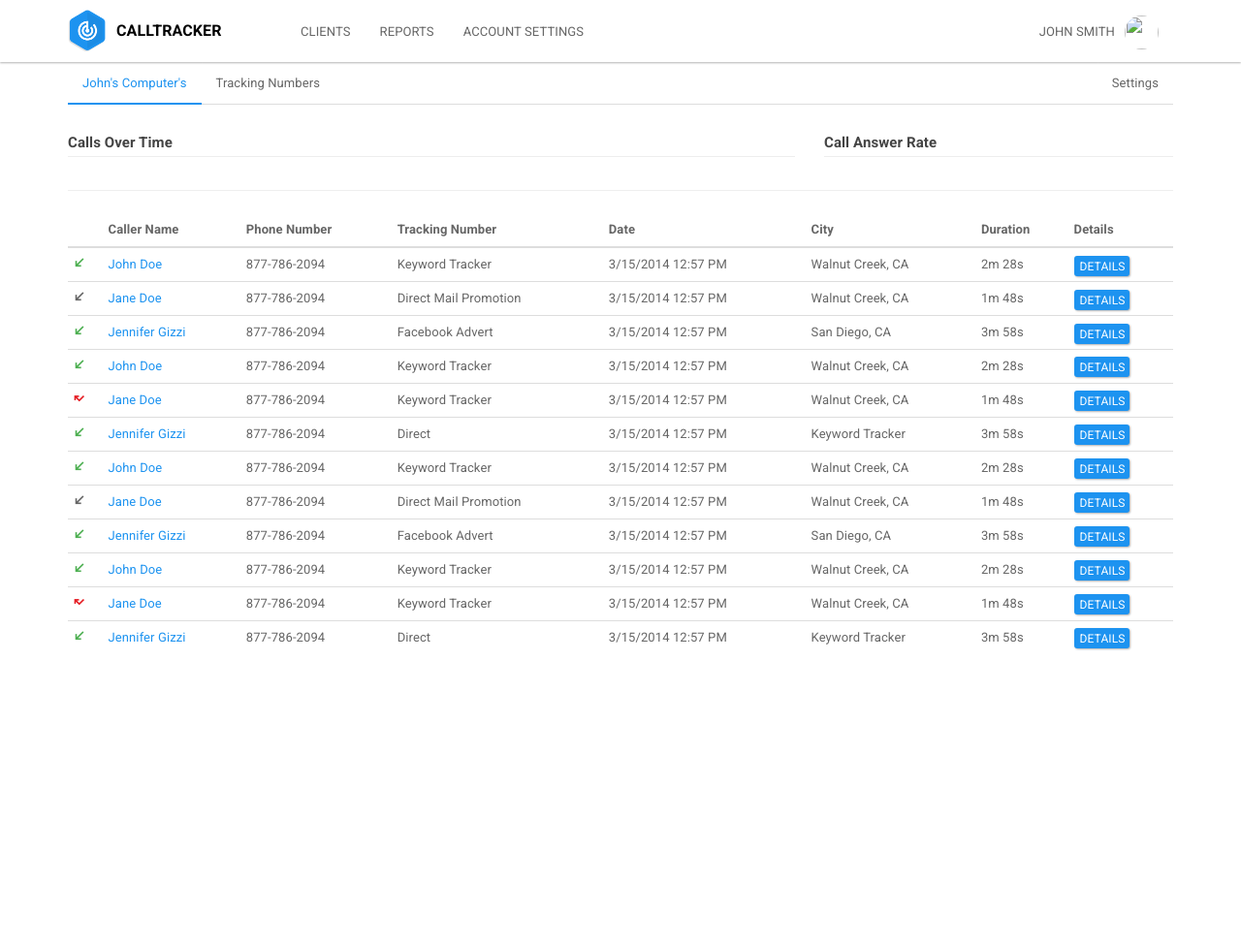
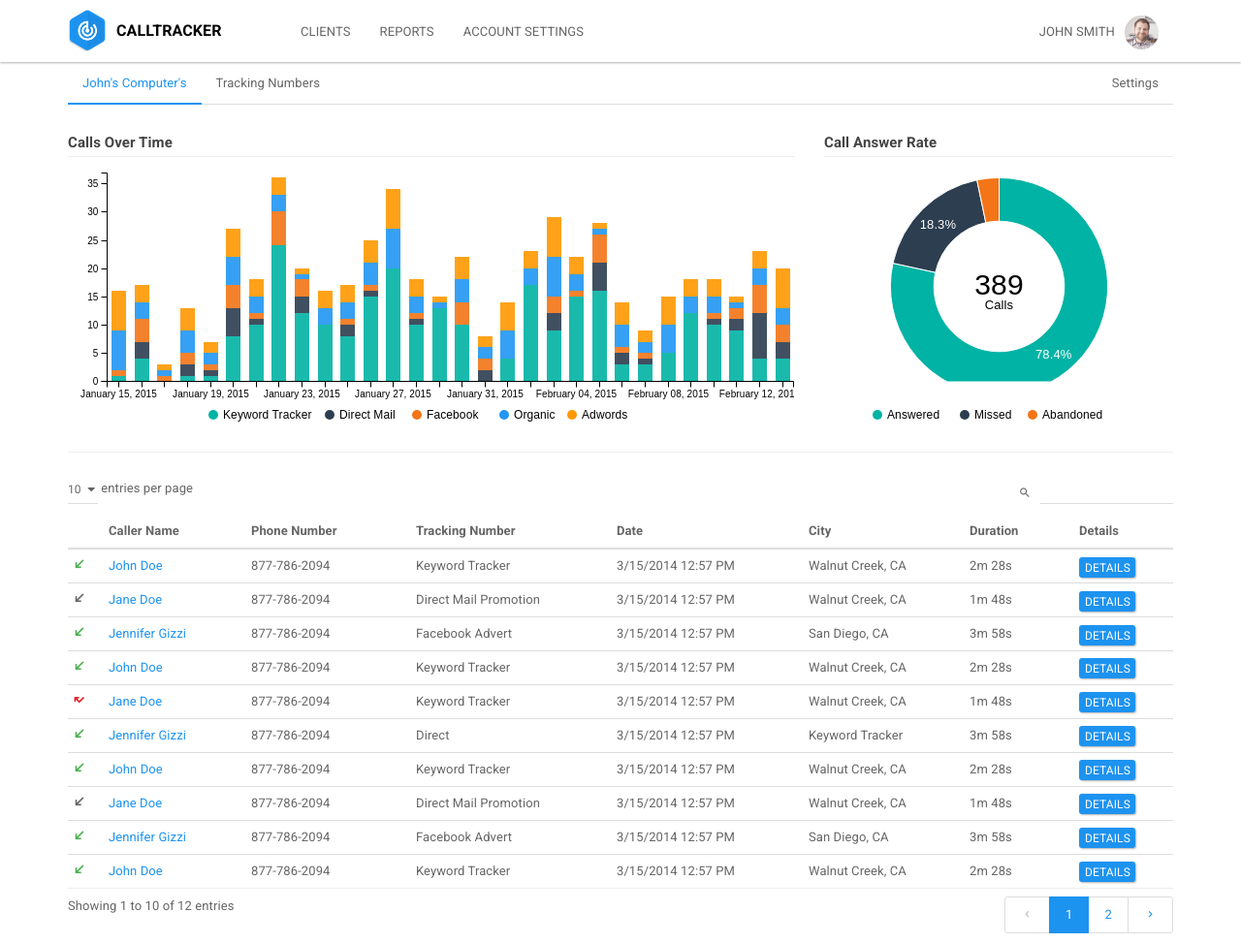
Before and after one commit to sumonst21/calltrackerio-site, a Jekyll site: the page built from dashboard.html, in a window 1280 px wide. Shown: the whole page at 97% size. Built offline with Jekyll 4.4.1, drawn with Linux system fonts in a browser that asks for light colours; nearby versions of some CDN libraries; library files that are not in the unit come from our copies; before the commit the page ends 900 px from its top, so only the background shows below that.

Commit message:
fix a bunch of broken stuff

```diff
--- a/_includes/header-end-user.html
+++ b/_includes/header-end-user.html
@@ -19,7 +19,7 @@
         <li><a href="#">Account Settings</a></li>
       </ul>
       <ul class="nav navbar-nav navbar-right">
-              <li class="dropdown"><a href="#" class="dropdown-toggle" data-toggle="dropdown"><img src="images/app/128.jpg" width="35" height="35" class="img-circle pull-right m-l-10 img-profile-avatar">John Smith</a>
+              <li class="dropdown"><a href="#" class="dropdown-toggle" data-toggle="dropdown"><img src="/images/app/128.jpg" width="35" height="35" class="img-circle pull-right m-l-10 img-profile-avatar">John Smith</a>
                   <ul class="dropdown-menu pull-right">
                       <li><a href=""> Preferences</a></li>
                       <li><a href=""> Notifications</a></li>
--- a/_includes/javascript.html
+++ b/_includes/javascript.html
@@ -1,14 +1,14 @@
 <!-- JS -->
-<script src="js/jquery-1.11.2.min.js"></script>
-<script src="js/bootstrap.min.js"></script>
-<script src="js/jquery.dataTables.min.js"></script>
-<script src="js/jquery.dataTables.bootstrap.min.js"></script>
-<script src="js/select2.min.js"></script>
-<script src="js/d3.min.js"></script>
-<script src="js/c3.min.js"></script>
-<script src="js/c3.overrides.js"></script>
-<script src="js/mediaelement-and-player.min.js"></script>
-<script src="js/main.js"></script>
+<script src="/js/jquery-1.11.2.min.js"></script>
+<script src="/js/bootstrap.min.js"></script>
+<script src="/js/jquery.dataTables.min.js"></script>
+<script src="/js/jquery.dataTables.bootstrap.min.js"></script>
+<script src="/js/select2.min.js"></script>
+<script src="/js/d3.min.js"></script>
+<script src="/js/c3.min.js"></script>
+<script src="/js/c3.overrides.js"></script>
+<script src="/js/mediaelement-and-player.min.js"></script>
+<script src="/js/main.js"></script>
 <script type="text/javascript">
 //fixed top sub-nav
 $(window).scroll(function() {
--- a/dashboard.html
+++ b/dashboard.html
@@ -82,7 +82,7 @@ sitemap: false
                       <span class="info-bubble info-bubble-small" title="Recieved Call" placement="top"><i class="md-call-received text-success bold fa-lg"></i></span>
                     </td>
                     <td>
-                      <a href="call-details.html">John Doe</a>
+                      <a href="/call-details/">John Doe</a>
                     </td>
                       <td>
                         877-786-2094
@@ -100,7 +100,163 @@ sitemap: false
                         2m 28s
                       </td>
                       <td>
-                          <a href="call-details.html" class="btn btn-xs btn-primary">Details</a>
+                          <a href="/call-details/" class="btn btn-xs btn-primary">Details</a>
+                      </td>
+                  </tr>
+                  <tr>
+                    <td>
+                      <span class="info-bubble info-bubble-small" title="Abandoned Call" placement="top"><i class="md-call-received bold fa-lg"></i></span>
+                    </td>
+                    <td>
+                      <a href="/call-details/">Jane Doe</a>
+                    </td>
+                      <td>
+                        877-786-2094
+                      </td>
+                      <td>
+                          Direct Mail Promotion
+                      </td>
+                      <td>
+                          3/15/2014 12:57 PM
+                      </td>
+                      <td>
+                          Walnut Creek, CA
+                      </td>
+                      <td>
+                        1m 48s
+                      </td>
+                      <td>
+                          <a href="/call-details/" class="btn btn-xs btn-primary">Details</a>
+                      </td>
+                  </tr>
+                  <tr>
+                    <td>
+                      <span class="info-bubble info-bubble-small" title="Recieved Call" placement="top"><i class="md-call-received text-success bold fa-lg"></i></span>
+                    </td>
+                    <td>
+                      <a href="/call-details/">Jennifer Gizzi</a>
+                    </td>
+                      <td>
+                        877-786-2094
+                      </td>
+                      <td>
+                          Facebook Advert
+                      </td>
+                      <td>
+                          3/15/2014 12:57 PM
+                      </td>
+                      <td>
+                          San Diego, CA
+                      </td>
+                      <td>
+                        3m 58s
+                      </td>
+                      <td>
+                        <a href="/call-details/" class="btn btn-xs btn-primary">Details</a>
+                      </td>
+                  </tr>
+                  <tr>
+                    <td>
+                      <span class="info-bubble info-bubble-small" title="Recieved Call" placement="top"><i class="md-call-received text-success bold fa-lg"></i></span>
+                    </td>
+                    <td>
+                      <a href="/call-details/">John Doe</a>
+                    </td>
+                      <td>
+                        877-786-2094
+                      </td>
+                      <td>
+                          Keyword Tracker
+                      </td>
+                      <td>
+                          3/15/2014 12:57 PM
+                      </td>
+                      <td>
+                          Walnut Creek, CA
+                      </td>
+                      <td>
+                        2m 28s
+                      </td>
+                      <td>
+                        <a href="/call-details/" class="btn btn-xs btn-primary">Details</a>
+                      </td>
+                  </tr>
+                  <tr>
+                    <td>
+                      <span class="info-bubble info-bubble-small" title="Missed Call" placement="top"><i class="md-call-missed text-danger bold fa-lg"></i></span>
+                    </td>
+                    <td>
+                      <a href="/call-details/">Jane Doe</a>
+                    </td>
+                      <td>
+                        877-786-2094
+                      </td>
+                      <td>
+                          Keyword Tracker
+                      </td>
+                      <td>
+                          3/15/2014 12:57 PM
+                      </td>
+                      <td>
+                          Walnut Creek, CA
+                      </td>
+                      <td>
+                        1m 48s
+                      </td>
+                      <td>
+                          <a href="/call-details/" class="btn btn-xs btn-primary">Details</a>
+                      </td>
+                  </tr>
+                  <tr>
+                    <td>
+                      <span class="info-bubble info-bubble-small" title="Recieved Call" placement="top"><i class="md-call-received text-success bold fa-lg"></i></span>
+                    </td>
+                    <td>
+                      <a href="/call-details/">Jennifer Gizzi</a>
+                    </td>
+                      <td>
+                        877-786-2094
+                      </td>
+                      <td>
+                          Direct
+                      </td>
+                      <td>
+                          3/15/2014 12:57 PM
+                      </td>
+                      <td>
+                          Keyword Tracker
+                      </td>
+                      <td>
+                        3m 58s
+                      </td>
+                      <td>
+                          <a href="/call-details/" class="btn btn-xs btn-primary">Details</a>
+                      </td>
+                  </tr>
+                  <tr>
+                    <td>
+                      <span class="info-bubble info-bubble-small" title="Recieved Call" placement="top"><i class="md-call-received text-success bold fa-lg"></i></span>
+                    </td>
+                    <td>
+                      <a href="/call-details/">John Doe</a>
+                    </td>
+                      <td>
+                        877-786-2094
+                      </td>
+                      <td>
+                          Keyword Tracker
+                      </td>
+                      <td>
+                          3/15/2014 12:57 PM
+                      </td>
+                      <td>
+                          Walnut Creek, CA
+                      </td>
+                      <td>
+                        2m 28s
+                      </td>
+                      <td>
+                          <a href="/call-details/" class="btn btn-xs btn-primary">Details</a>
                       </td>
                   </tr>
                   <tr>
@@ -126,7 +282,7 @@ sitemap: false
                         1m 48s
                       </td>
                       <td>
-                          <a href="call-details.html" class="btn btn-xs btn-primary">Details</a>
+                          <a href="/call-details/" class="btn btn-xs btn-primary">Details</a>
                       </td>
                   </tr>
                   <tr>
@@ -134,7 +290,7 @@ sitemap: false
                       <span class="info-bubble info-bubble-small" title="Recieved Call" placement="top"><i class="md-call-received text-success bold fa-lg"></i></span>
                     </td>
                     <td>
-                      <a href="call-details.html">Jennifer Gizzi</a>
+                      <a href="/call-details/">Jennifer Gizzi</a>
                     </td>
                       <td>
                         877-786-2094
@@ -152,7 +308,7 @@ sitemap: false
                         3m 58s
                       </td>
                       <td>
-                        <a href="call-details.html" class="btn btn-xs btn-primary">Details</a>
+                        <a href="/call-details/" class="btn btn-xs btn-primary">Details</a>
                       </td>
                   </tr>
                   <tr>
@@ -160,7 +316,7 @@ sitemap: false
                       <span class="info-bubble info-bubble-small" title="Recieved Call" placement="top"><i class="md-call-received text-success bold fa-lg"></i></span>
                     </td>
                     <td>
-                      <a href="call-details.html">John Doe</a>
+                      <a href="/call-details/">John Doe</a>
                     </td>
                       <td>
                         877-786-2094
@@ -178,7 +334,7 @@ sitemap: false
                         2m 28s
                       </td>
                       <td>
-                        <a href="call-details.html" class="btn btn-xs btn-primary">Details</a>
+                        <a href="/call-details/" class="btn btn-xs btn-primary">Details</a>
                       </td>
                   </tr>
                   <tr>
@@ -186,7 +342,7 @@ sitemap: false
                       <span class="info-bubble info-bubble-small" title="Missed Call" placement="top"><i class="md-call-missed text-danger bold fa-lg"></i></span>
                     </td>
                     <td>
-                      <a href="call-details.html">Jane Doe</a>
+                      <a href="/call-details/">Jane Doe</a>
                     </td>
                       <td>
                         877-786-2094
@@ -204,7 +360,7 @@ sitemap: false
                         1m 48s
                       </td>
                       <td>
-                          <a href="call-details.html" class="btn btn-xs btn-primary">Details</a>
+                          <a href="/call-details/" class="btn btn-xs btn-primary">Details</a>
                       </td>
                   </tr>
                   <tr>
@@ -212,7 +368,7 @@ sitemap: false
                       <span class="info-bubble info-bubble-small" title="Recieved Call" placement="top"><i class="md-call-received text-success bold fa-lg"></i></span>
                     </td>
                     <td>
-                      <a href="call-details.html">Jennifer Gizzi</a>
+                      <a href="/call-details/">Jennifer Gizzi</a>
                     </td>
                       <td>
                         877-786-2094
@@ -230,163 +386,7 @@ sitemap: false
                         3m 58s
                       </td>
                       <td>
-                          <a href="call-details.html" class="btn btn-xs btn-primary">Details</a>
-                      </td>
-                  </tr>
-                  <tr>
-                    <td>
-                      <span class="info-bubble info-bubble-small" title="Recieved Call" placement="top"><i class="md-call-received text-success bold fa-lg"></i></span>
-                    </td>
-                    <td>
-                      <a href="call-details.html">John Doe</a>
-                    </td>
-                      <td>
-                        877-786-2094
-                      </td>
-                      <td>
-                          Keyword Tracker
-                      </td>
-                      <td>
-                          3/15/2014 12:57 PM
-                      </td>
-                      <td>
-                          Walnut Creek, CA
-                      </td>
-                      <td>
-                        2m 28s
-                      </td>
-                      <td>
-                          <a href="call-details.html" class="btn btn-xs btn-primary">Details</a>
-                      </td>
-                  </tr>
-                  <tr>
-                    <td>
-                      <span class="info-bubble info-bubble-small" title="Abandoned Call" placement="top"><i class="md-call-received bold fa-lg"></i></span>
-                    </td>
-                    <td>
-                      <a href="pronto-insights-leads-details-r2.html">Jane Doe</a>
-                    </td>
-                      <td>
-                        877-786-2094
-                      </td>
-                      <td>
-                          Direct Mail Promotion
-                      </td>
-                      <td>
-                          3/15/2014 12:57 PM
-                      </td>
-                      <td>
-                          Walnut Creek, CA
-                      </td>
-                      <td>
-                        1m 48s
-                      </td>
-                      <td>
-                          <a href="call-details.html" class="btn btn-xs btn-primary">Details</a>
-                      </td>
-                  </tr>
-                  <tr>
-                    <td>
-                      <span class="info-bubble info-bubble-small" title="Recieved Call" placement="top"><i class="md-call-received text-success bold fa-lg"></i></span>
-                    </td>
-                    <td>
-                      <a href="call-details.html">Jennifer Gizzi</a>
-                    </td>
-                      <td>
-                        877-786-2094
-                      </td>
-                      <td>
-                          Facebook Advert
-                      </td>
-                      <td>
-                          3/15/2014 12:57 PM
-                      </td>
-                      <td>
-                          San Diego, CA
-                      </td>
-                      <td>
-                        3m 58s
-                      </td>
-                      <td>
-                        <a href="call-details.html" class="btn btn-xs btn-primary">Details</a>
-                      </td>
-                  </tr>
-                  <tr>
-                    <td>
-                      <span class="info-bubble info-bubble-small" title="Recieved Call" placement="top"><i class="md-call-received text-success bold fa-lg"></i></span>
-                    </td>
-                    <td>
-                      <a href="call-details.html">John Doe</a>
-                    </td>
-                      <td>
-                        877-786-2094
-                      </td>
-                      <td>
-                          Keyword Tracker
-                      </td>
-                      <td>
-                          3/15/2014 12:57 PM
-                      </td>
-                      <td>
-                          Walnut Creek, CA
-                      </td>
-                      <td>
-                        2m 28s
-                      </td>
-                      <td>
-                        <a href="call-details.html" class="btn btn-xs btn-primary">Details</a>
-                      </td>
-                  </tr>
-                  <tr>
-                    <td>
-                      <span class="info-bubble info-bubble-small" title="Missed Call" placement="top"><i class="md-call-missed text-danger bold fa-lg"></i></span>
-                    </td>
-                    <td>
-                      <a href="call-details.html">Jane Doe</a>
-                    </td>
-                      <td>
-                        877-786-2094
-                      </td>
-                      <td>
-                          Keyword Tracker
-                      </td>
-                      <td>
-                          3/15/2014 12:57 PM
-                      </td>
-                      <td>
-                          Walnut Creek, CA
-                      </td>
-                      <td>
-                        1m 48s
-                      </td>
-                      <td>
-                          <a href="call-details.html" class="btn btn-xs btn-primary">Details</a>
-                      </td>
-                  </tr>
-                  <tr>
-                    <td>
-                      <span class="info-bubble info-bubble-small" title="Recieved Call" placement="top"><i class="md-call-received text-success bold fa-lg"></i></span>
-                    </td>
-                    <td>
-                      <a href="call-details.html">Jennifer Gizzi</a>
-                    </td>
-                      <td>
-                        877-786-2094
-                      </td>
-                      <td>
-                          Direct
-                      </td>
-                      <td>
-                          3/15/2014 12:57 PM
-                      </td>
-                      <td>
-                          Keyword Tracker
-                      </td>
-                      <td>
-                        3m 58s
-                      </td>
-                      <td>
-                          <a href="call-details.html" class="btn btn-xs btn-primary">Details</a>
+                          <a href="/call-details/" class="btn btn-xs btn-primary">Details</a>
                       </td>
                   </tr>
               </tbody>
```
Also changed, not shown: call-details.html (+4 -3 lines).
